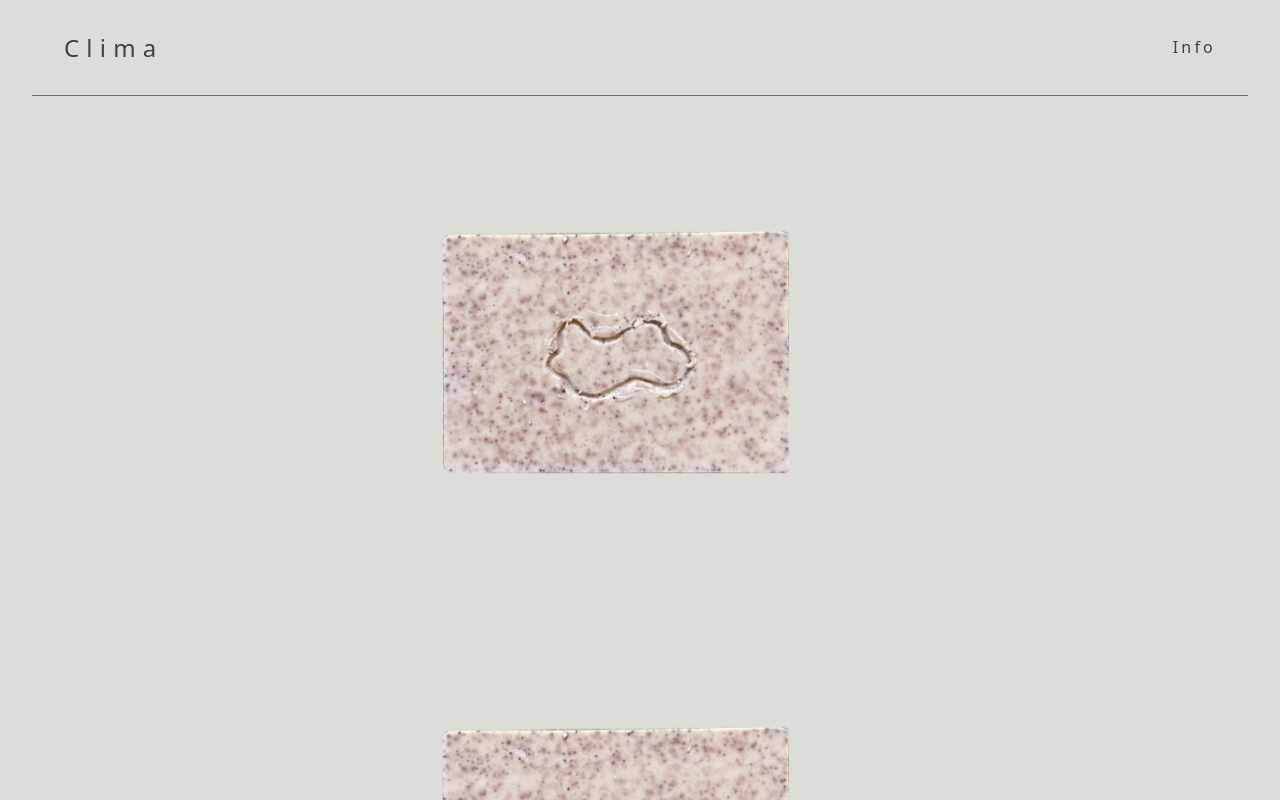
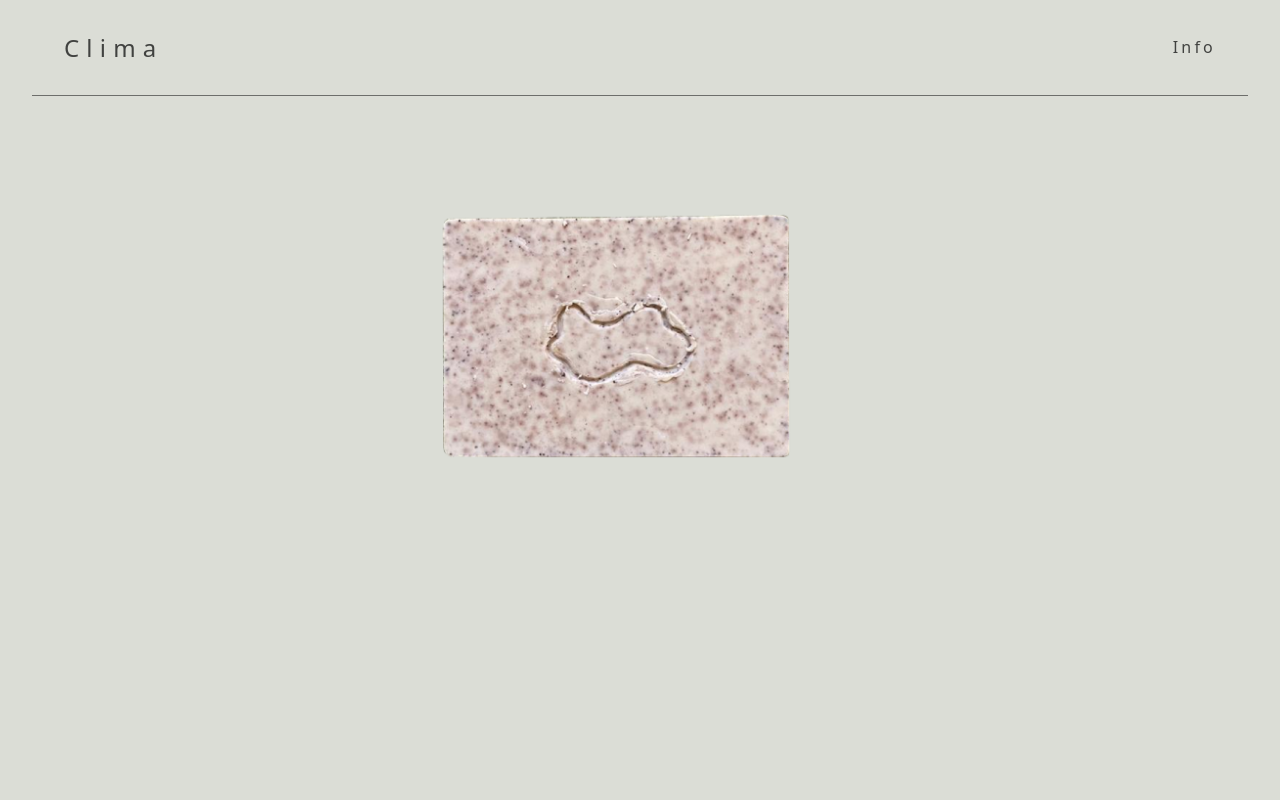
Before and after one commit to owen-addison/clima-e-comm-site, a React (Vite) app: page / in a window 1280 px wide. Shown: the top 800 px of the page. Built offline with nearby package versions, Linux system fonts and the light colour scheme; a web font is replaced by a local one.

Commit message:
[feat] Add container div for items to scroll

```diff
--- a/src/App.jsx
+++ b/src/App.jsx
@@ -26,6 +26,7 @@ function App() {
   return (
     <>
       <Header onShowInfo={() => setShowInfo(true)} />
+      <div className="item-container-parent">
         {showInfo ? (
           <Info onClose={() => setShowInfo(false)} />
         ) : (
@@ -38,6 +39,7 @@ function App() {
             />
           ))
         )}
+      </div>
     </>
   );
 }
```
Lines whose indentation alone changed are shown as unchanged.
